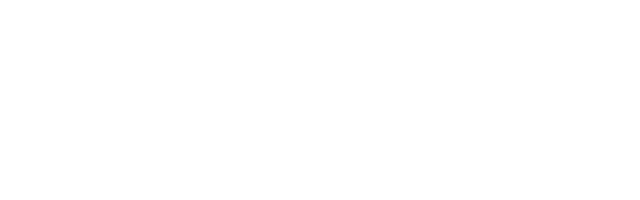
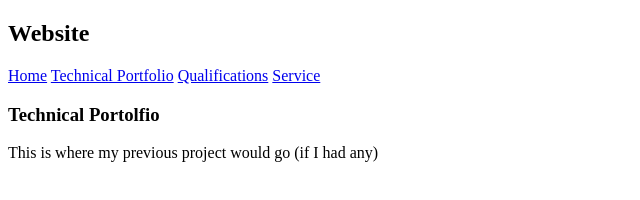
Before and after one commit to ecyr20/CSCE_315_Lab_Cyr, a plain HTML site: page portfolio.html in a window 1280 px wide. Shown: the whole page, without its empty margins (0-640 px from the left). Drawn offline with Linux system fonts and the light colour scheme.

Commit message:
Created the barebones text for the other htmls

```diff
--- a/portfolio.html
+++ b/portfolio.html
@@ -4,9 +4,36 @@
     <meta charset="UTF-8">
     <meta http-equiv="X-UA-Compatible" content="IE=edge">
     <meta name="viewport" content="width=device-width, initial-scale=1.0">
-    <title>Document</title>
+    <title>Portfolio</title>
 </head>
-<body>
+<body id="portfolio">
+    <div class="background">
+        <section class = "top-title" id="portfolio-title">
+            <header role="top">
+                <h1>Website</h1>
+            </header>
+        </section>
 
-</body>
-</html>
+        <section class="pages" id="portfolio-pages">
+            <header role="top-pages">
+                <a href="index.html">Home</a>
+                <a href="portfolio.html">Technical Portfolio</a>
+                <a href="qualifications.html">Qualifications</a>
+                <a href="service.html">Service</a>
+                <a></a>
+            </header>
+        </section>
+
+        <div class="portfolio-title" id="portfolio-title">
+            <h3>Technical Portolfio</h3>
+        </div>
+
+        <div class="main-text" id="portfolio-main" role="main">
+            <p>This is where my previous project would go (if I had any)</p>
+        </div>
+
+
+    </div>
+
+    </body>
+    </html>
```
Also changed, not shown: index.html (+1 -0 lines), qualifications.html (+31 -4 lines), service.html (+31 -4 lines).
